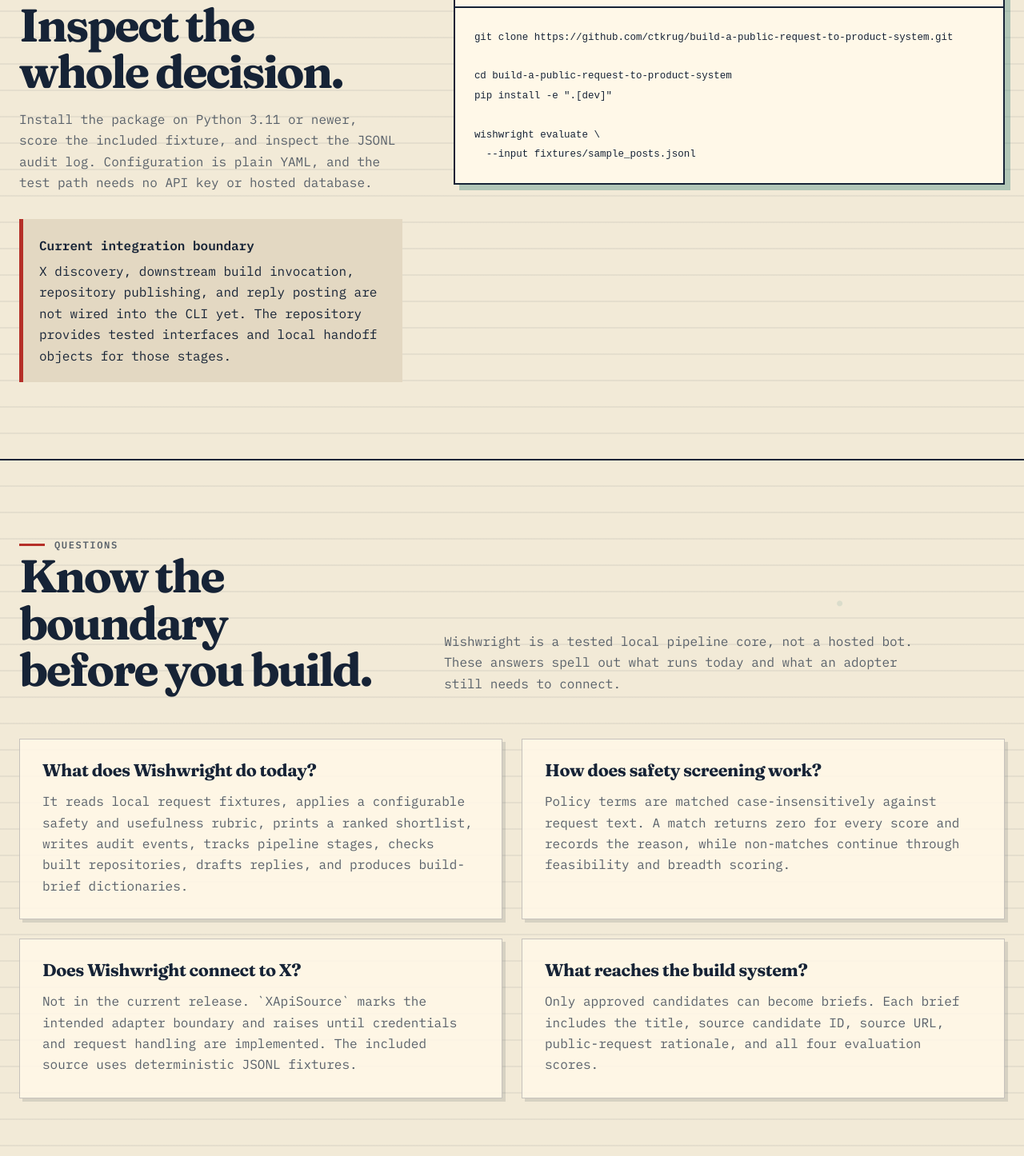
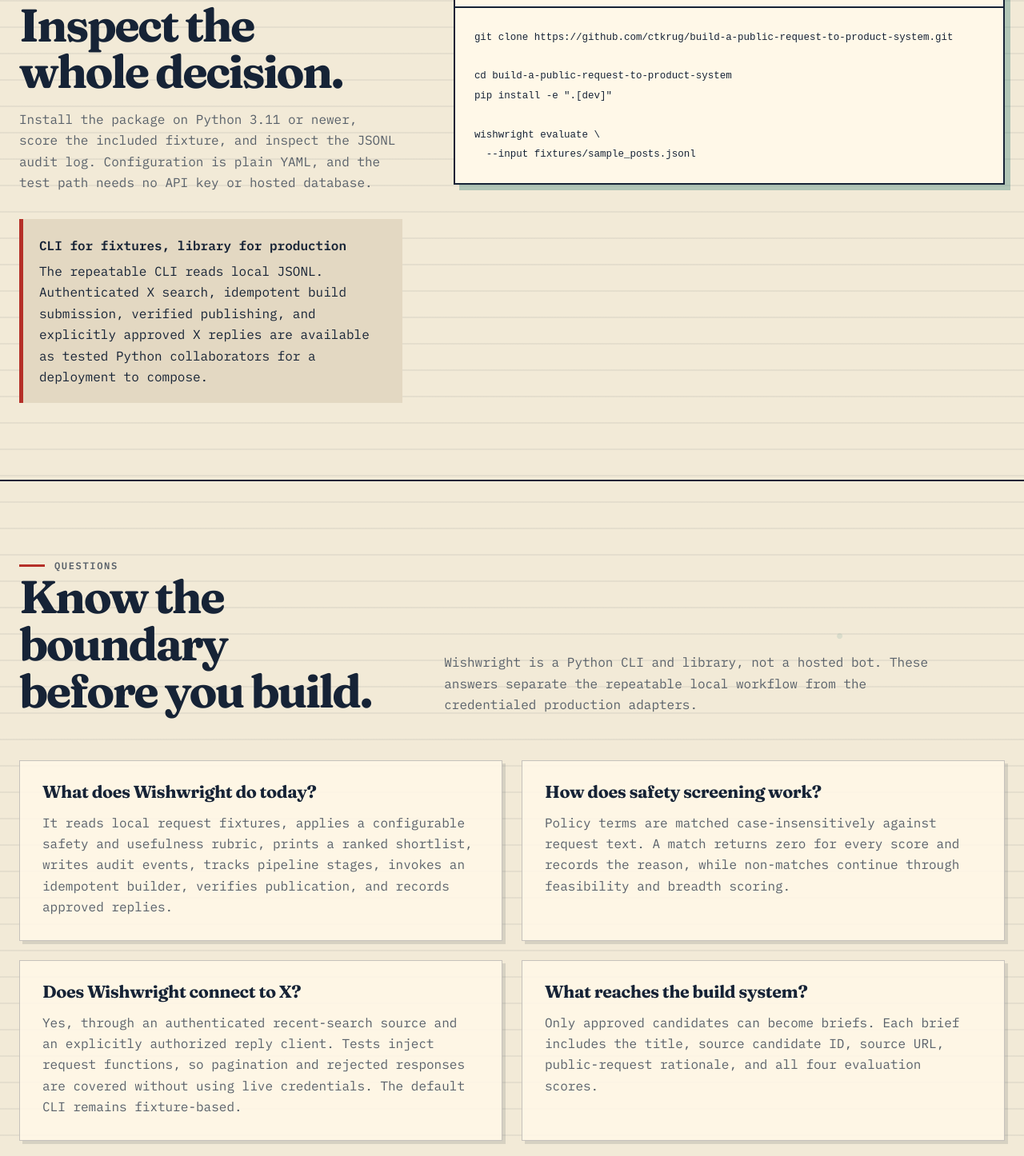
Before and after one commit to ctkrug/build-a-public-request-to-product-system, a plain HTML site: page site/index.html in a window 1280 px wide. Shown: the part 1954-3400 px from the top of the page at 80% size. Drawn offline with Linux system fonts and the light colour scheme.

Commit message:
docs(site): describe the production integration path

```diff
--- a/site/index.html
+++ b/site/index.html
@@ -849,10 +849,10 @@
               or hosted database.
             </p>
             <div class="boundary-note">
-              <strong>Current integration boundary</strong>
-              X discovery, downstream build invocation, repository publishing, and reply posting
-              are not wired into the CLI yet. The repository provides tested interfaces and local
-              handoff objects for those stages.
+              <strong>CLI for fixtures, library for production</strong>
+              The repeatable CLI reads local JSONL. Authenticated X search, idempotent build
+              submission, verified publishing, and explicitly approved X replies are available as
+              tested Python collaborators for a deployment to compose.
             </div>
           </div>
           <div class="code-sheet" aria-label="Install and run commands">
@@ -876,8 +876,8 @@
               <h2>Know the boundary before you build.</h2>
             </div>
             <p>
-              Wishwright is a tested local pipeline core, not a hosted bot. These answers spell
-              out what runs today and what an adopter still needs to connect.
+              Wishwright is a Python CLI and library, not a hosted bot. These answers separate the
+              repeatable local workflow from the credentialed production adapters.
             </p>
           </div>
 
@@ -887,7 +887,7 @@
               <p>
                 It reads local request fixtures, applies a configurable safety and usefulness
                 rubric, prints a ranked shortlist, writes audit events, tracks pipeline stages,
-                checks built repositories, drafts replies, and produces build-brief dictionaries.
+                invokes an idempotent builder, verifies publication, and records approved replies.
               </p>
             </article>
             <article class="faq-item">
@@ -901,9 +901,9 @@
             <article class="faq-item">
               <h3>Does Wishwright connect to X?</h3>
               <p>
-                Not in the current release. `XApiSource` marks the intended adapter boundary and
-                raises until credentials and request handling are implemented. The included source
-                uses deterministic JSONL fixtures.
+                Yes, through an authenticated recent-search source and an explicitly authorized
+                reply client. Tests inject request functions, so pagination and rejected responses
+                are covered without using live credentials. The default CLI remains fixture-based.
               </p>
             </article>
             <article class="faq-item">
```
Also changed, not shown: 1 other file.
